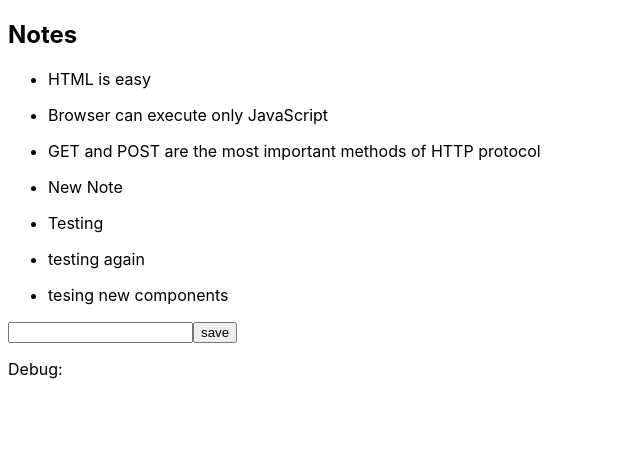
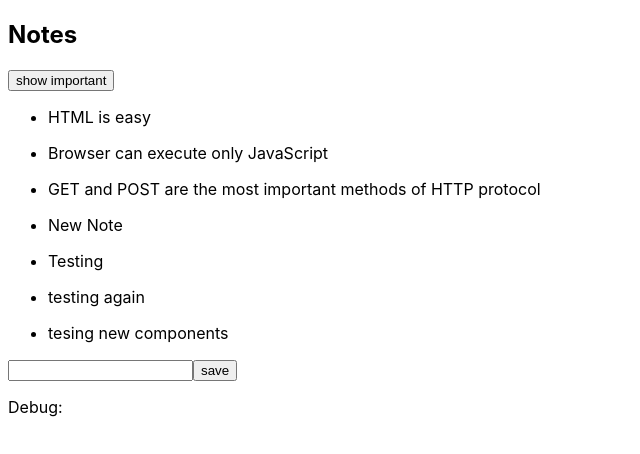
Before and after one commit to filmverse/part4, a React (Create React App) app in the folder project2/: page / in a window 1280 px wide. Shown: the top 454 px of the page, without its empty margins (0-640 px from the left). Built offline with nearby package versions, Linux system fonts and the light colour scheme; data requests are answered from the project's data file.

Commit message:
creating notes app for testing purpose

```diff
--- a/project2/src/App.js
+++ b/project2/src/App.js
@@ -10,6 +10,7 @@
 
   const [ notes, setNotes ] = useState([])
   const [ newNote, setNewNote ] = useState("")
+  const [ showAll, setShowAll ] = useState(true)
 
   const hook = () => {
     axios.get(baseUrl).then(response => {
@@ -37,10 +38,17 @@
     funObj(event.target.value)
   }
 
+  const noteToShow = showAll
+    ? notes
+    : notes.filter(note => note.important === true)
+
   return (
     <div>
       <h2>Notes</h2>
-      {notes.map(note => <Note key={note.id} note={note} />)}
+      <button onClick={() => {setShowAll(!showAll)}}>
+        show {showAll ? "important" : "all"}
+      </button>
+      {noteToShow.map(note => <Note key={note.id} note={note} />)}
       <NoteForm addNote={addNote} newNote={newNote} handleChange={handleChange(setNewNote)} />
       <p>Debug: {newNote}</p>
     </div>
```
Also changed, not shown: 1 other file (tests, documents, lock files or other folders).
